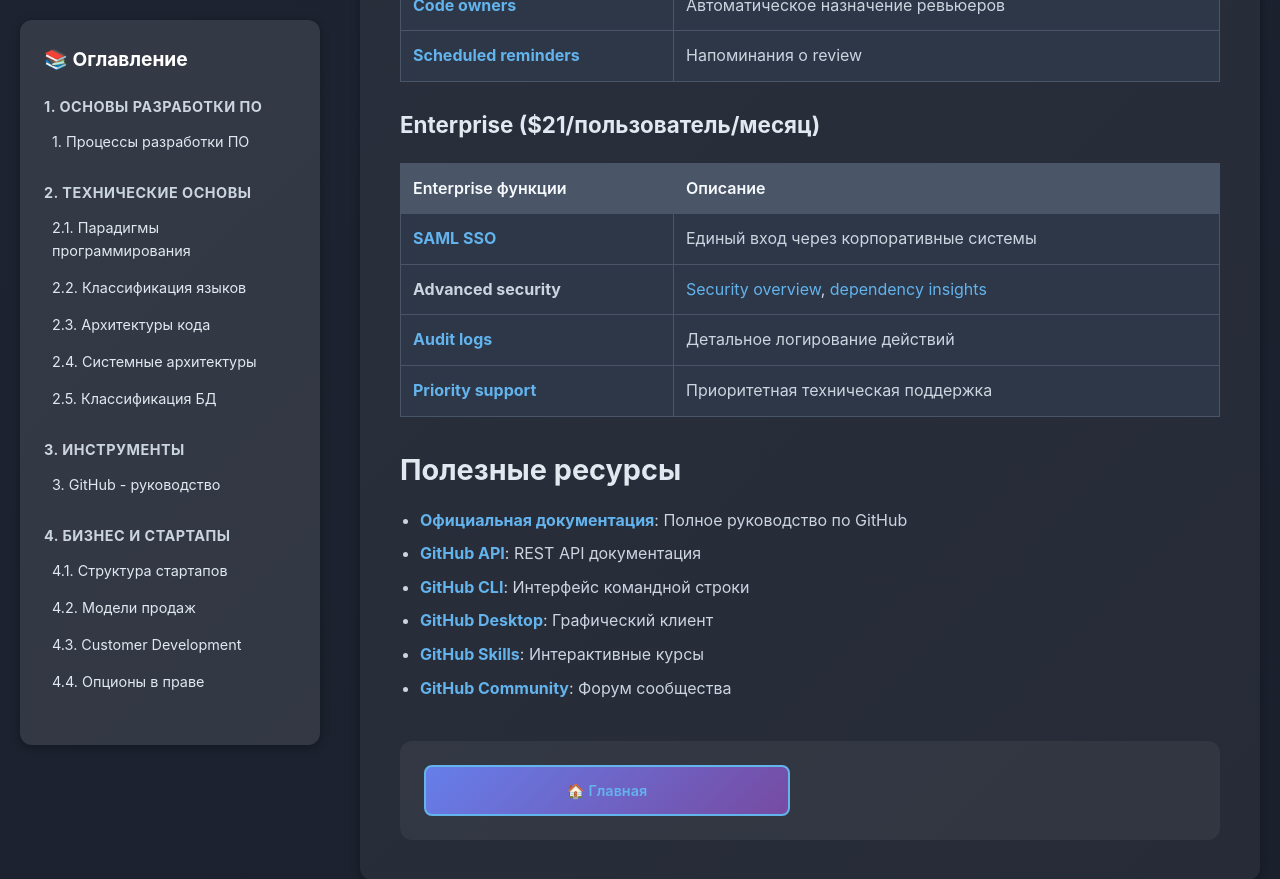
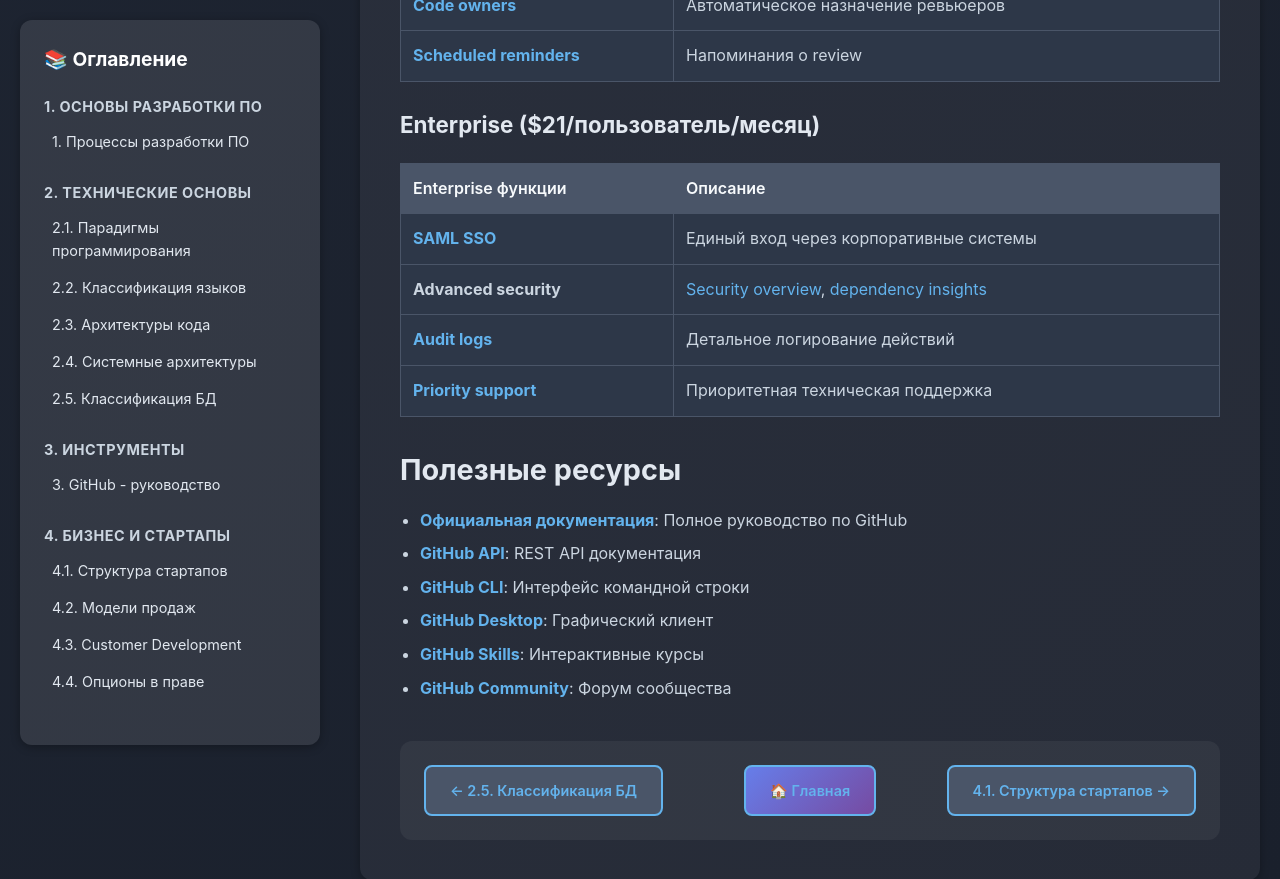
Before and after one commit to FTG-agency/pwa-test, a Jekyll site: the page built from knowledge/3-github-manual.md, in a window 1280 px wide and 900 px high, scrolled down 11868 px. Shown: the top 879 px of the window. Built offline with Jekyll 4.4.1, drawn with Linux system fonts in a browser that asks for light colours.

Commit message:
fix: implement proper navigation between articles with correct numbering
- Add dynamic navigation based on navigation.yml data structure
- Show correct article numbers and titles (e.g., '2.1 Парадигмы программирования →')
- Display previous/next buttons for all articles except first/last
- Use Jekyll page.path to identify current article
- Maintain consistent navigation styling across all pages
- Add fallback navigation for articles not in navigation data

```diff
--- a/_layouts/page.html
+++ b/_layouts/page.html
@@ -593,9 +593,41 @@
             {{ content }}
 
             <!-- Навигация между статьями -->
+            {% assign page_name = page.path | split: '/' | last | split: '.' | first %}
+            {% assign current_article = site.data.navigation.articles | where: "id", page_name | first %}
+            {% if current_article %}
             <div class="article-navigation">
+                <!-- Предыдущая статья -->
+                {% if current_article.prev %}
+                    {% assign prev_article = site.data.navigation.articles | where: "id", current_article.prev | first %}
+                    <a href="/test/knowledge/{{ current_article.prev }}" class="nav-button prev">
+                        ← {{ prev_article.title }}
+                    </a>
+                {% else %}
+                    <div class="nav-button nav-disabled">← Предыдущая</div>
+                {% endif %}
+
+                <!-- Домой -->
                 <a href="/test/" class="nav-button home-button">🏠 Главная</a>
+
+                <!-- Следующая статья -->
+                {% if current_article.next %}
+                    {% assign next_article = site.data.navigation.articles | where: "id", current_article.next | first %}
+                    <a href="/test/knowledge/{{ current_article.next }}" class="nav-button next">
+                        {{ next_article.title }} →
+                    </a>
+                {% else %}
+                    <div class="nav-button nav-disabled">Следующая →</div>
+                {% endif %}
             </div>
+            {% else %}
+            <!-- Fallback для статей без навигации -->
+            <div class="article-navigation">
+                <div class="nav-button nav-disabled">← Предыдущая</div>
+                <a href="/test/" class="nav-button home-button">🏠 Главная</a>
+                <div class="nav-button nav-disabled">Следующая →</div>
+            </div>
+            {% endif %}
         </div>
     </div>
 
```
